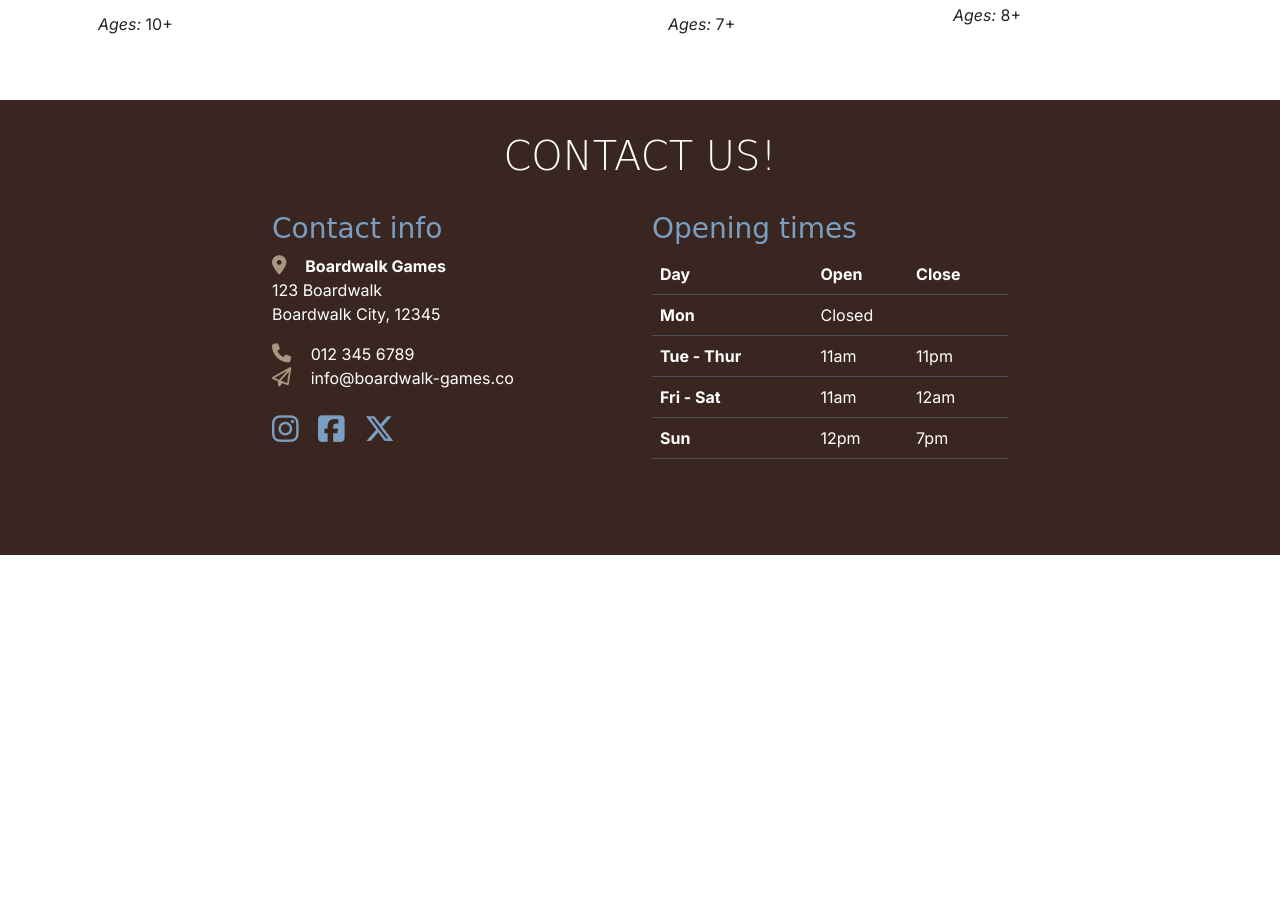
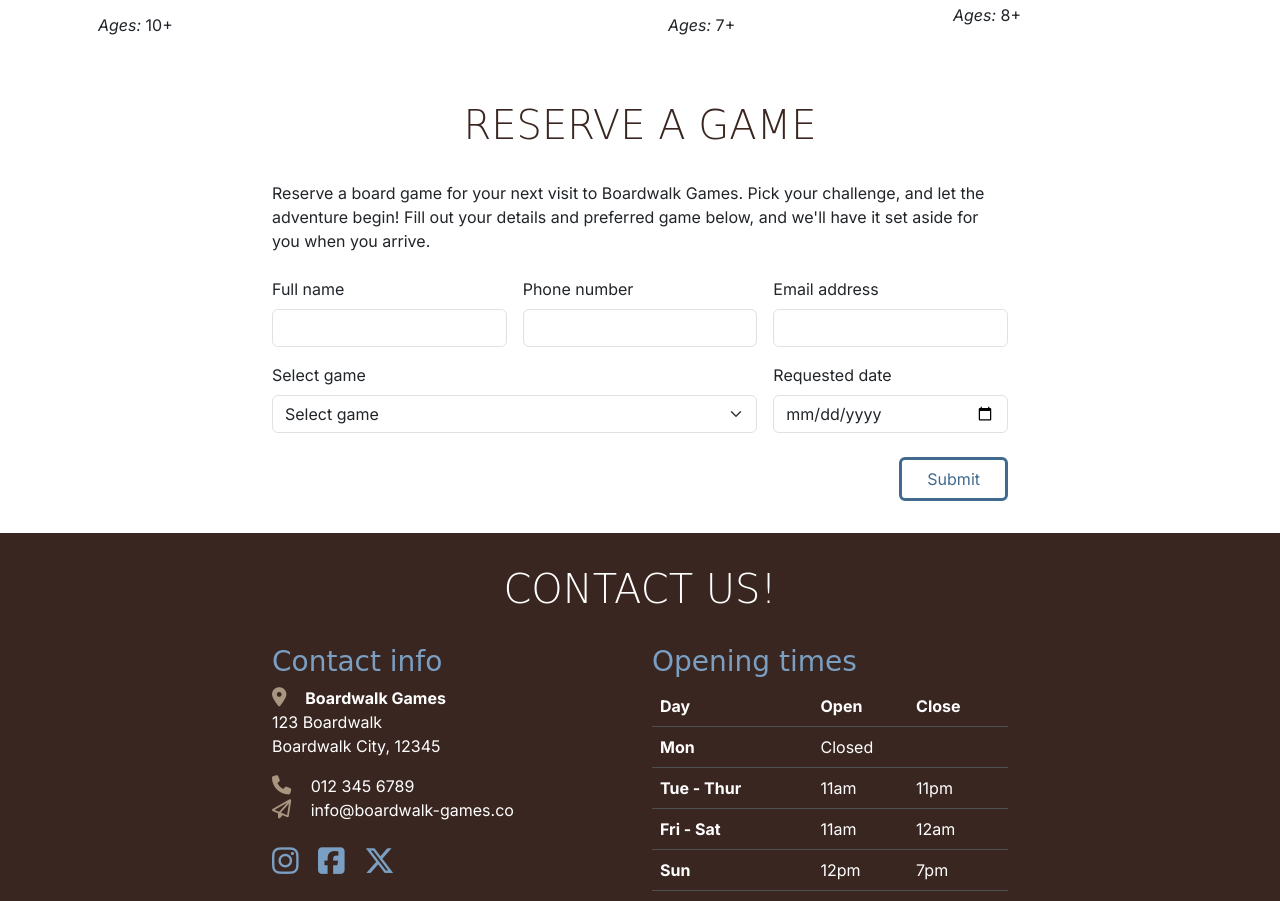
Before and after one commit to SandyWyper/boardwalk-games, a plain HTML site: page game-library.html in a window 1280 px wide. Shown: the part 1570-2471 px from the top of the page. Before the commit the page ends 2125 px from the top, so only its background shows below. Drawn offline with nearby package versions, Linux system fonts and the light colour scheme; a web font is replaced by a local one.

Commit message:
Add reservation form to game-library.html for game bookings, including input validation and styling. Update styles in style.css for fixed navbar and body padding adjustments.

```diff
--- a/game-library.html
+++ b/game-library.html
@@ -45,6 +45,12 @@
       src="https://kit.fontawesome.com/4769624f46.js"
       crossorigin="anonymous"
     ></script>
+    <link rel="preconnect" href="https://fonts.googleapis.com" />
+    <link rel="preconnect" href="https://fonts.gstatic.com" crossorigin />
+    <link
+      href="https://fonts.googleapis.com/css2?family=Inter:ital,opsz,wght@0,14..32,100..900;1,14..32,100..900&family=Macondo&display=swap"
+      rel="stylesheet"
+    />
   </head>
   <body class="d-flex flex-column min-vh-100">
     <!-- Navigation -->
@@ -352,6 +358,115 @@
           </div>
         </div>
       </section>
+      <!-- Reservation Form Section -->
+      <section id="reserve-game" class="container section">
+        <div class="row justify-content-center">
+          <div class="col-12 text-center">
+            <h2 class="display-6">RESERVE A GAME</h2>
+          </div>
+          <div class="col-12 col-md-10 col-lg-10 col-xl-8">
+            <p class="mb-4">
+              Reserve a board game for your next visit to Boardwalk Games. Pick
+              your challenge, and let the adventure begin! Fill out your details
+              and preferred game below, and we'll have it set aside for you when
+              you arrive.
+            </p>
+            <form action="/success.html" novalidate>
+              <div class="row g-3">
+                <div class="col-12 col-md-4">
+                  <label for="fullName" class="form-label">Full name</label>
+                  <input
+                    type="text"
+                    class="form-control"
+                    id="fullName"
+                    name="fullName"
+                    aria-label="Full name"
+                    required
+                  />
+                  <div class="invalid-feedback">
+                    Please enter your full name.
+                  </div>
+                </div>
+                <div class="col-12 col-md-4">
+                  <label for="phoneNumber" class="form-label"
+                    >Phone number</label
+                  >
+                  <input
+                    type="tel"
+                    class="form-control"
+                    id="phoneNumber"
+                    name="phoneNumber"
+                    aria-label="Phone number"
+                    required
+                  />
+                  <div class="invalid-feedback">
+                    Please enter your phone number.
+                  </div>
+                </div>
+                <div class="col-12 col-md-4">
+                  <label for="emailAddress" class="form-label"
+                    >Email address</label
+                  >
+                  <input
+                    type="email"
+                    class="form-control"
+                    id="emailAddress"
+                    name="emailAddress"
+                    aria-label="Email address"
+                    required
+                  />
+                  <div class="invalid-feedback">
+                    Please enter a valid email address.
+                  </div>
+                </div>
+                <div class="col-12 col-md-8">
+                  <label for="selectGame" class="form-label">Select game</label>
+                  <select
+                    class="form-select"
+                    id="selectGame"
+                    name="selectGame"
+                    aria-label="Select game"
+                    required
+                  >
+                    <option selected disabled value="">Select game</option>
+                    <option>Galaxy Pioneers</option>
+                    <option>Mystic Woods</option>
+                    <option>Captain's Gambit</option>
+                    <option>Critter Quest</option>
+                    <option>Settlers of Catan</option>
+                    <option>Monopoly</option>
+                    <option>Exploding Kittens</option>
+                    <option>Cluedo</option>
+                  </select>
+                  <div class="invalid-feedback">Please select a game.</div>
+                </div>
+                <div class="col-12 col-md-4">
+                  <label for="requestedDate" class="form-label"
+                    >Requested date</label
+                  >
+                  <input
+                    type="date"
+                    class="form-control"
+                    id="requestedDate"
+                    name="requestedDate"
+                    aria-label="Requested date"
+                    required
+                  />
+                  <div class="invalid-feedback">Please select a date.</div>
+                </div>
+                <div class="col-12 text-center">
+                  <button
+                    type="submit"
+                    class="btn custom-button-outline mt-2 ms-auto d-block"
+                  >
+                    Submit
+                  </button>
+                </div>
+              </div>
+            </form>
+          </div>
+        </div>
+      </section>
     </main>
 
     <!-- Footer / contact section -->
@@ -452,5 +567,25 @@
       rel="stylesheet"
       href="https://cdnjs.cloudflare.com/ajax/libs/font-awesome/6.5.0/css/all.min.css"
     />
+    <script>
+      // Bootstrap validation
+      (() => {
+        "use strict";
+        const forms = document.querySelectorAll("form");
+        Array.from(forms).forEach((form) => {
+          form.addEventListener(
+            "submit",
+            (event) => {
+              if (!form.checkValidity()) {
+                event.preventDefault();
+                event.stopPropagation();
+              }
+              form.classList.add("was-validated");
+            },
+            false
+          );
+        });
+      })();
+    </script>
   </body>
 </html>
--- a/style.css
+++ b/style.css
@@ -72,10 +72,18 @@ h3 {
   background-color: var(--highlight-color);
   color: white;
 }
-
+body {
+  padding-top: 58px;
+}
 /* navbar */
 #navbar {
   background-color: var(--primary-color);
+
+  position: fixed;
+  top: 0;
+  left: 0;
+  right: 0;
+  z-index: 1000;
 }
 
 /* header */
```
